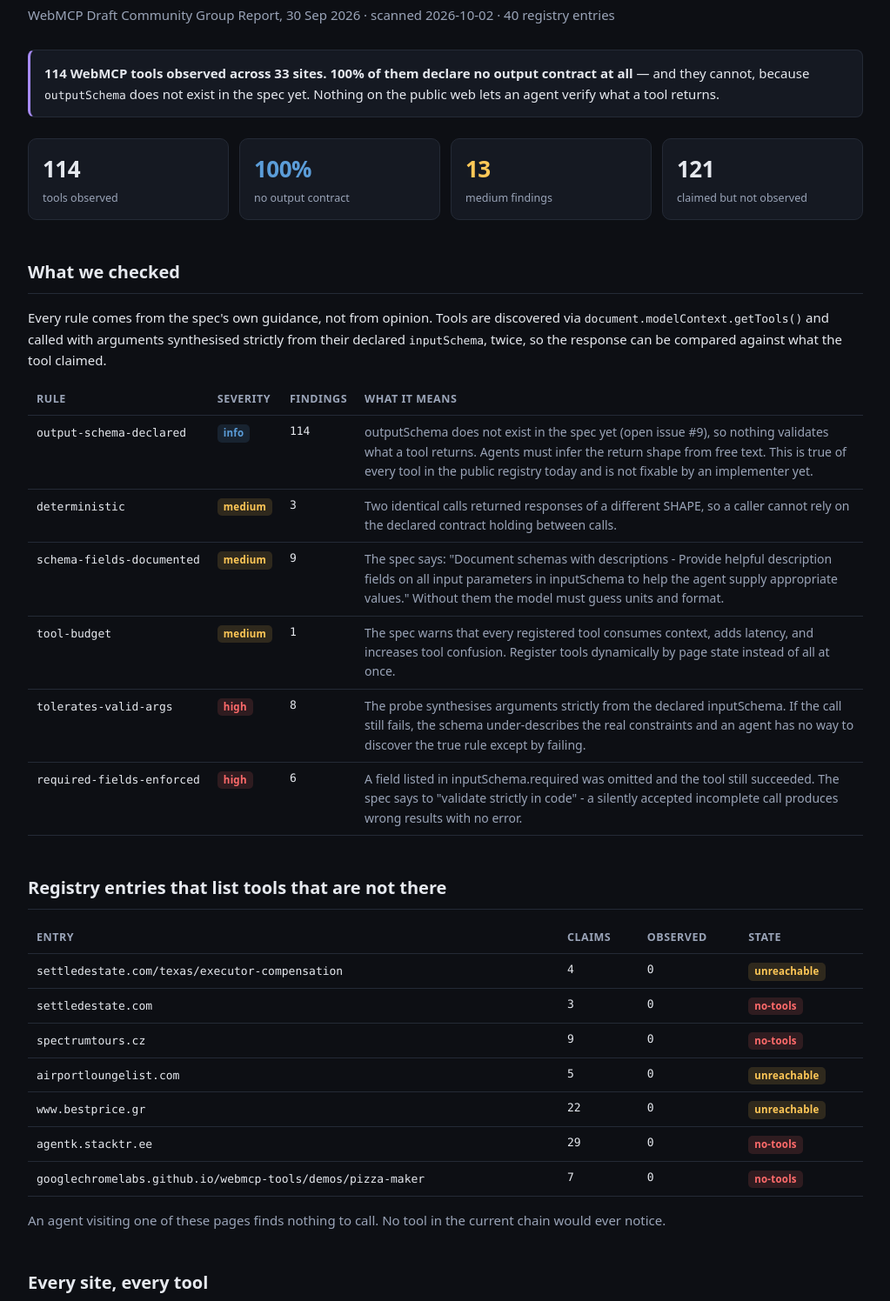
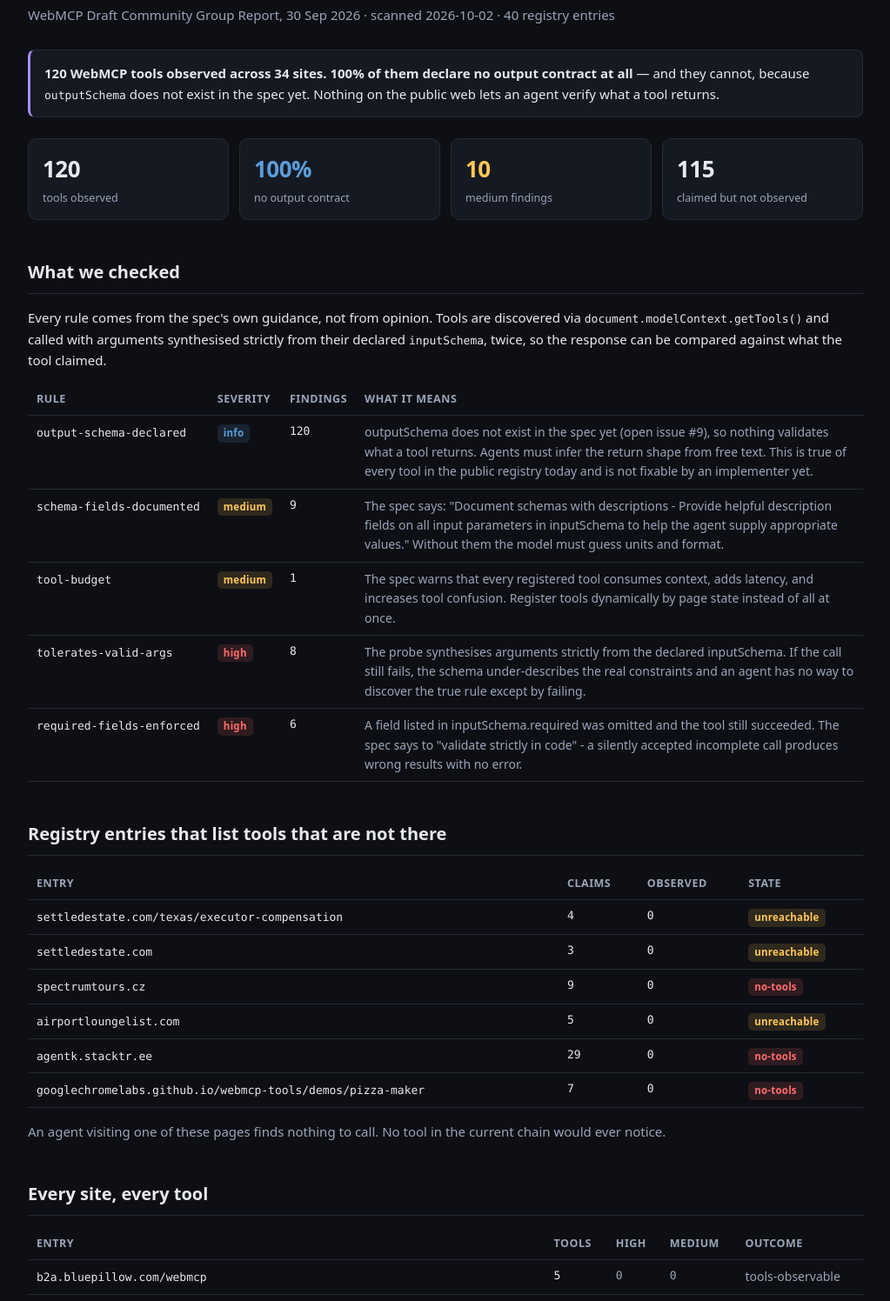
Before and after one commit to Sudin88/webmcp-readiness, a plain HTML site: page index.html in a window 1280 px wide. Shown: the part 81-1577 px from the top of the page at 87% size, without its empty margins (128-1151 px from the left). Drawn offline with Linux system fonts and the light colour scheme.

Commit message:
scan: 2026-10-02

```diff
--- a/index.html
+++ b/index.html
@@ -1,7 +1,7 @@
 <!doctype html><html lang="en"><head><meta charset="utf-8">
 <meta name="viewport" content="width=device-width,initial-scale=1">
 <title>State of the Agent-Readable Web - 2026-10-02</title>
-<meta name="description" content="Independent verification of the public WebMCP registry: 114 tools observed, 100% declare no output contract.">
+<meta name="description" content="Independent verification of the public WebMCP registry: 120 tools observed, 100% declare no output contract.">
 <style>
 :root{--bg:#0d0f14;--panel:#151922;--line:#242a36;--fg:#e6e9ef;--dim:#9aa4b8;--hi:#ff6b6b;--med:#ffc857;--info:#5b9dd9;--ok:#4ec9a4;--accent:#a78bfa}
 *{box-sizing:border-box}
@@ -43,17 +43,17 @@ details{margin:8px 0} summary{cursor:pointer;color:var(--dim)}
 <p class="sub">WebMCP Draft Community Group Report, 30 Sep 2026 &middot; scanned 2026-10-02 &middot; 40 registry entries</p>
 
 <div class="box">
-  <strong>114 WebMCP tools observed across 33 sites.</strong>
+  <strong>120 WebMCP tools observed across 34 sites.</strong>
   <strong>100% of them declare no output contract at all</strong> &mdash;
   and they cannot, because <code>outputSchema</code> does not exist in the spec yet.
   Nothing on the public web lets an agent verify what a tool returns.
 </div>
 
 <div class="cards">
-  <div class="card"><div class="n">114</div><div class="l">tools observed</div></div>
+  <div class="card"><div class="n">120</div><div class="l">tools observed</div></div>
   <div class="card"><div class="n" style="color:var(--info)">100%</div><div class="l">no output contract</div></div>
-  <div class="card med"><div class="n">13</div><div class="l">medium findings</div></div>
-  <div class="card"><div class="n">121</div><div class="l">claimed but not observed</div></div>
+  <div class="card med"><div class="n">10</div><div class="l">medium findings</div></div>
+  <div class="card"><div class="n">115</div><div class="l">claimed but not observed</div></div>
 </div>
 
 <h2>What we checked</h2>
@@ -63,8 +63,7 @@ from their declared <code>inputSchema</code>, twice, so the response can be comp
 the tool claimed.</p>
 <table>
 <tr><th>Rule</th><th>Severity</th><th>Findings</th><th>What it means</th></tr>
-<tr><td style="white-space:nowrap"><code>output-schema-declared</code></td><td><span class="pill p-info">info</span></td><td class="mono" style="white-space:nowrap">114</td><td class="muted">outputSchema does not exist in the spec yet (open issue #9), so nothing validates what a tool returns. Agents must infer the return shape from free text. This is true of every tool in the public registry today and is not fixable by an implementer yet.</td></tr>
-<tr><td style="white-space:nowrap"><code>deterministic</code></td><td><span class="pill p-med">medium</span></td><td class="mono" style="white-space:nowrap">3</td><td class="muted">Two identical calls returned responses of a different SHAPE, so a caller cannot rely on the declared contract holding between calls.</td></tr>
+<tr><td style="white-space:nowrap"><code>output-schema-declared</code></td><td><span class="pill p-info">info</span></td><td class="mono" style="white-space:nowrap">120</td><td class="muted">outputSchema does not exist in the spec yet (open issue #9), so nothing validates what a tool returns. Agents must infer the return shape from free text. This is true of every tool in the public registry today and is not fixable by an implementer yet.</td></tr>
 <tr><td style="white-space:nowrap"><code>schema-fields-documented</code></td><td><span class="pill p-med">medium</span></td><td class="mono" style="white-space:nowrap">9</td><td class="muted">The spec says: &quot;Document schemas with descriptions - Provide helpful description fields on all input parameters in inputSchema to help the agent supply appropriate values.&quot; Without them the model must guess units and format.</td></tr>
 <tr><td style="white-space:nowrap"><code>tool-budget</code></td><td><span class="pill p-med">medium</span></td><td class="mono" style="white-space:nowrap">1</td><td class="muted">The spec warns that every registered tool consumes context, adds latency, and increases tool confusion. Register tools dynamically by page state instead of all at once.</td></tr>
 <tr><td style="white-space:nowrap"><code>tolerates-valid-args</code></td><td><span class="pill p-hi">high</span></td><td class="mono" style="white-space:nowrap">8</td><td class="muted">The probe synthesises arguments strictly from the declared inputSchema. If the call still fails, the schema under-describes the real constraints and an agent has no way to discover the true rule except by failing.</td></tr>
@@ -81,17 +80,13 @@ the tool claimed.</p>
 <tr>
 <td><code>settledestate.com</code></td><td class="mono">3</td>
 <td class="mono">0</td>
-<td><span class="pill p-hi">no-tools</span></td></tr>
+<td><span class="pill p-med">unreachable</span></td></tr>
 <tr>
 <td><code>spectrumtours.cz</code></td><td class="mono">9</td>
 <td class="mono">0</td>
 <td><span class="pill p-hi">no-tools</span></td></tr>
 <tr>
 <td><code>airportloungelist.com</code></td><td class="mono">5</td>
-<td class="mono">0</td>
-<td><span class="pill p-med">unreachable</span></td></tr>
-<tr>
-<td><code>www.bestprice.gr</code></td><td class="mono">22</td>
 <td class="mono">0</td>
 <td><span class="pill p-med">unreachable</span></td></tr>
 <tr>
@@ -111,7 +106,7 @@ chain would ever notice.</p>
 <tr><th>Entry</th><th>Tools</th><th>High</th><th>Medium</th><th>Outcome</th></tr>
 <tr><td><code>b2a.bluepillow.com/webmcp</code></td><td class="mono">5</td>
 <td class="mono"><span class="muted">0</span></td>
-<td class="mono">2</td>
+<td class="mono"><span class="muted">0</span></td>
 <td class="muted">tools-observable</td></tr>
 <tr><td><code>b2a.bluepillow.com/webmcp/?s=wmcp-reg</code></td><td class="mono">5</td>
 <td class="mono"><span class="muted">0</span></td>
@@ -172,7 +167,7 @@ chain would ever notice.</p>
 <tr><td><code>settledestate.com</code></td><td class="mono">0</td>
 <td class="mono"><span class="muted">0</span></td>
 <td class="mono"><span class="muted">0</span></td>
-<td class="muted">no-tools</td></tr>
+<td class="muted">unreachable</td></tr>
 <tr><td><code>www.proxy-compare.com</code></td><td class="mono">16</td>
 <td class="mono"><span class="pill p-hi">6</span></td>
 <td class="mono">2</td>
@@ -187,7 +182,7 @@ chain would ever notice.</p>
 <td class="muted">tools-observable</td></tr>
 <tr><td><code>corpuslaw.us</code></td><td class="mono">9</td>
 <td class="mono"><span class="muted">0</span></td>
-<td class="mono">1</td>
+<td class="mono"><span class="muted">0</span></td>
 <td class="muted">tools-observable</td></tr>
 <tr><td><code>simpletoolstack.com</code></td><td class="mono">1</td>
 <td class="mono"><span class="muted">0</span></td>
@@ -201,10 +196,10 @@ chain would ever notice.</p>
 <td class="mono"><span class="muted">0</span></td>
 <td class="mono"><span class="muted">0</span></td>
 <td class="muted">tools-observable</td></tr>
-<tr><td><code>www.bestprice.gr</code></td><td class="mono">0</td>
+<tr><td><code>www.bestprice.gr</code></td><td class="mono">6</td>
 <td class="mono"><span class="muted">0</span></td>
 <td class="mono"><span class="muted">0</span></td>
-<td class="muted">unreachable</td></tr>
+<td class="muted">tools-observable</td></tr>
 <tr><td><code>hopi.co.uk</code></td><td class="mono">2</td>
 <td class="mono"><span class="muted">0</span></td>
 <td class="mono"><span class="muted">0</span></td>
@@ -300,7 +295,7 @@ elsewhere. A verification report that hides its own uncertainty is worth nothing
 </div>
 
 <footer>
-  Generated 2026-10-02T16:12:22.104Z by scanning 40 registry entries in 685s.
+  Generated 2026-10-02T18:57:35.884Z by scanning 40 registry entries in 409s.
   The scan is read-only: it loads public pages, reads declared tool metadata, and invokes each tool
   with arguments synthesised from its own schema.
   <br>Methodology and the full finding set are in the repository &mdash; every number here is reproducible with <code>npm run scan</code>.
```
